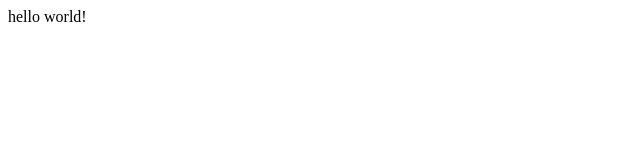
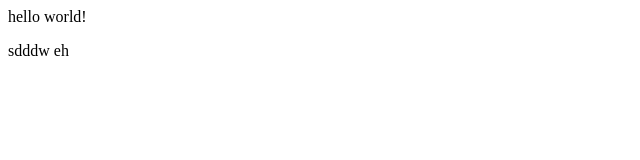
Before and after one commit to MAURICEDS0UZA/new.1, a plain HTML site: page index.html in a window 1280 px wide. Shown: the full height of the page, 0-640 px from the left. Drawn offline with Linux system fonts and the light colour scheme.

Commit message:
added: new line

```diff
--- a/index.html
+++ b/index.html
@@ -1,4 +1,4 @@
 <html>
   <p>hello world!  </p>
-
+  <span>sdddw eh</span>
 </html>
```
